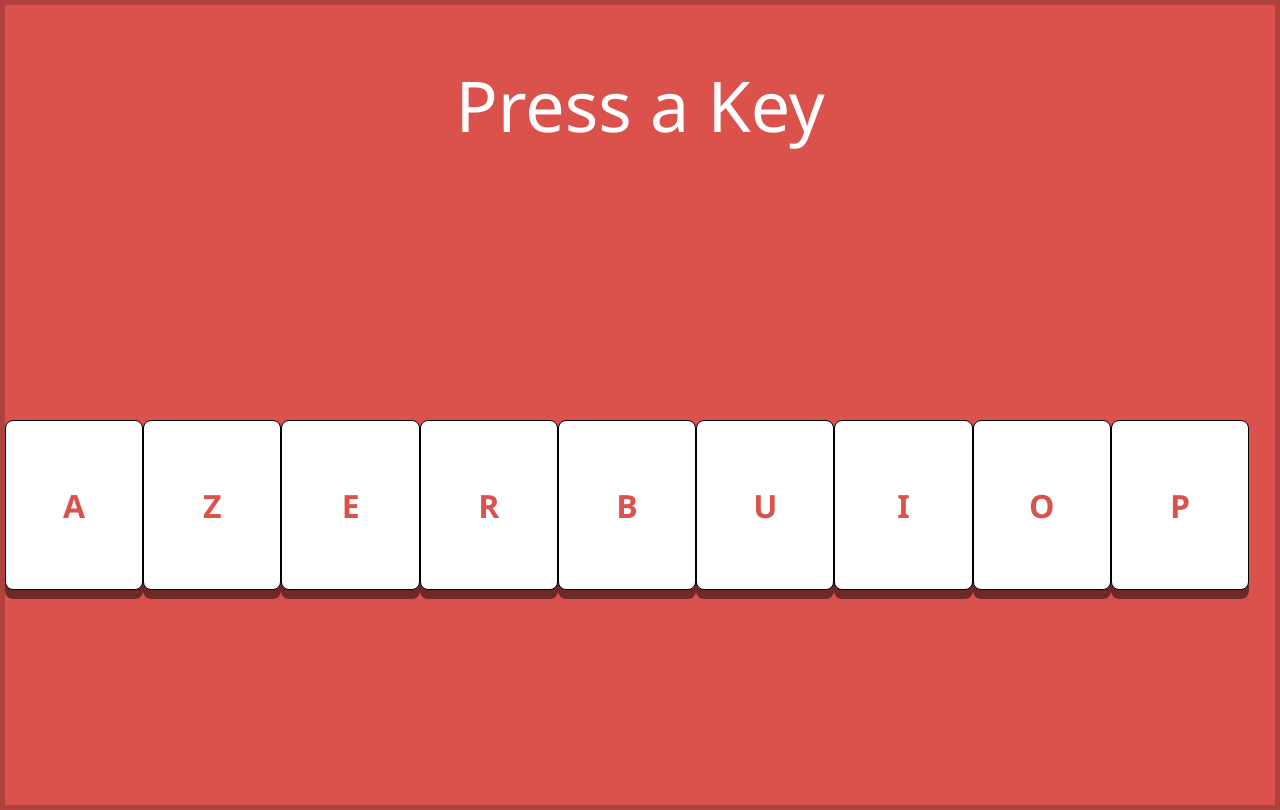
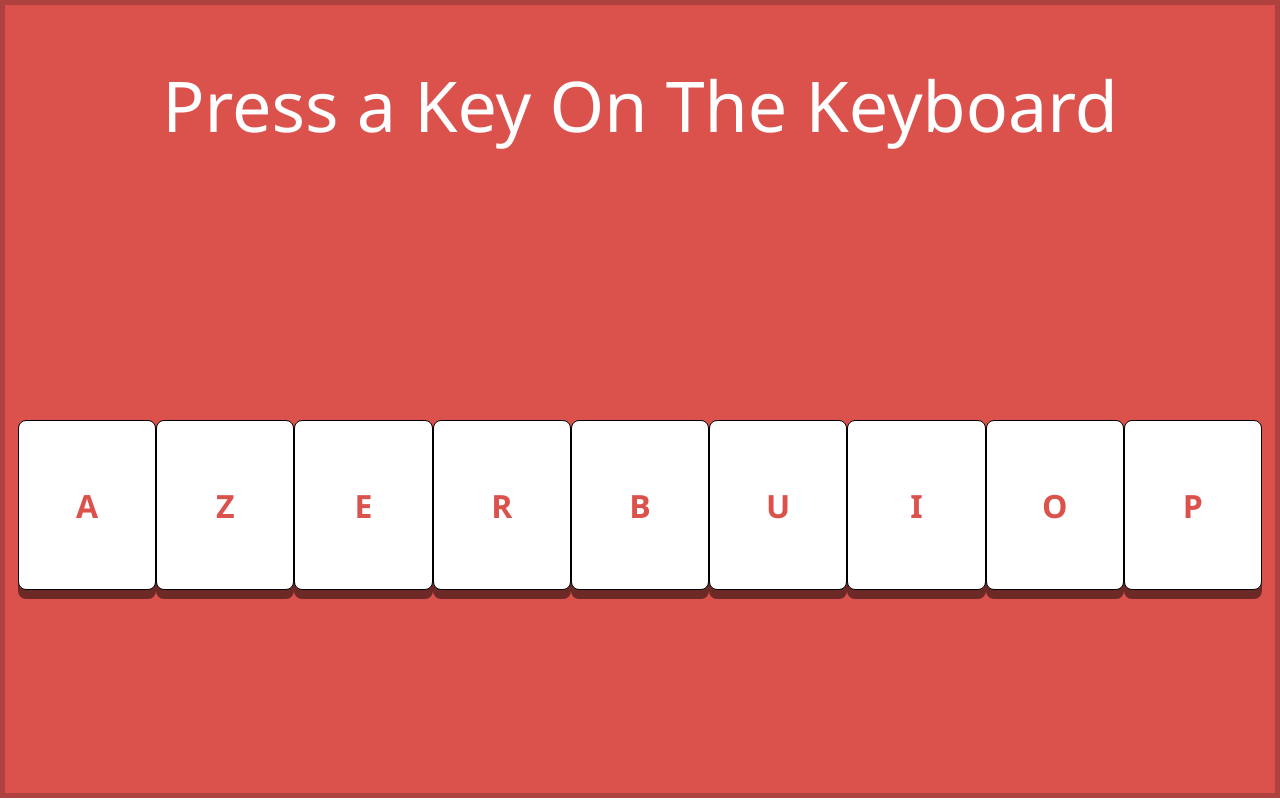
Before and after one commit to ijlassi/Front-End-Projects, a React (Create React App) app in the folder drum-machine/: page / in a window 1280 px wide. Built offline with nearby package versions, Linux system fonts and the light colour scheme.

Commit message:
FCC Front End Libraries: Drum Machine

```diff
--- a/drum-machine/src/App.css
+++ b/drum-machine/src/App.css
@@ -1,7 +1,18 @@
+html,
+body {
+    width: 100%;
+    height: 100%;
+    margin: 0;
+    overflow: hidden;
+}
+
 #drum-machine {
     background-color: #db524d;
-    overflow-x: hidden;
-    border: 5px solid rgba(0, 0, 0, .2);
+    margin: 0;
+    padding: 0;
+    height: 98.5vh;
+    max-height: 100%;
+    border: 5px solid rgb(0, 0, 0, .2);
 }
 
 #display {
@@ -24,6 +35,8 @@
     color: rgb(219, 82, 77);
     font-family: "Segoe UI", Arial, sans-serif;
     font-weight: normal;
+    margin-left: auto;
+    margin-right: auto;
 }
 
 .drum-pad {
@@ -34,7 +47,6 @@
     display: flex;
     justify-content: center;
     align-items: center;
-    margin-right: 1vw;
     background-color: white;
     box-sizing: content-box;
     padding: 4px;
@@ -45,7 +57,7 @@
     -moz-box-shadow: 0px 9px 0px rgba(0, 0, 0, .5), 0px 0px 0px rgba(0, 0, 0, .7);
     box-shadow: 0px 9px 0px rgba(0, 0, 0, .5), 0px 0px 0px rgba(0, 0, 0, .7);
     margin: 100px auto;
-    width: 160px;
+    width: 130px;
     text-align: center;
     -webkit-transition: all .1s ease;
     -moz-transition: all .1s ease;
--- a/drum-machine/src/App.js
+++ b/drum-machine/src/App.js
@@ -98,7 +98,7 @@ class App extends React.Component {
   constructor(props){
 	super(props);
 	this.state = {
-		display :'Press a Key'
+		display :'Press a Key On The Keyboard'
 	  }
   }
 	handleDisplay = display => this.setState ({display})
```
Also changed, not shown: 1 other file (tests, documents, lock files or other folders).
